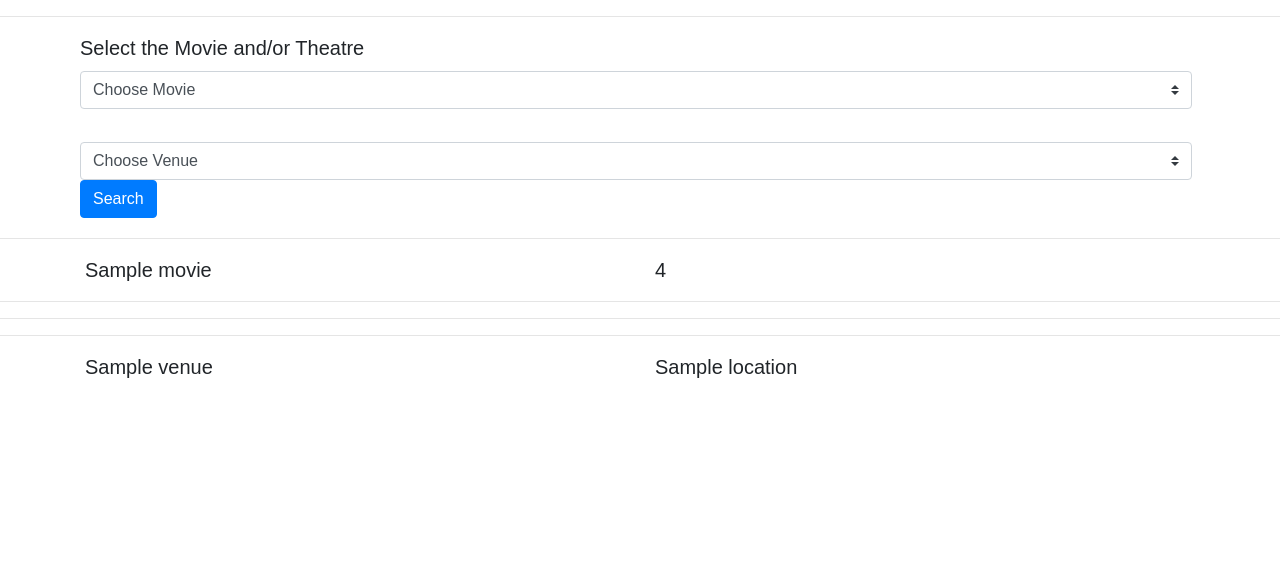
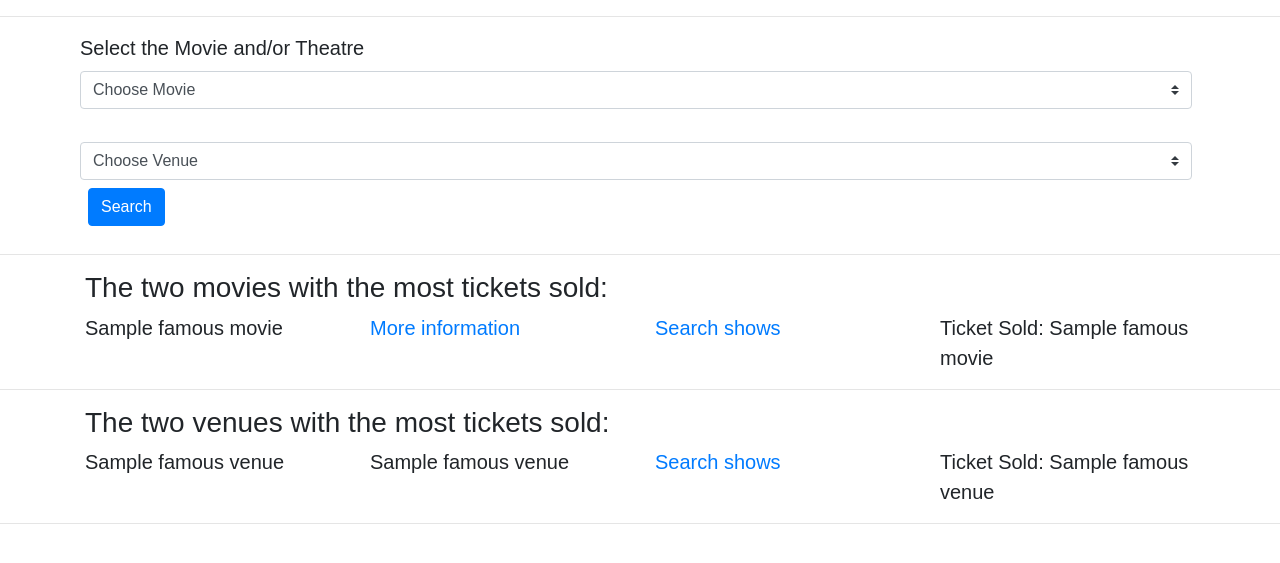
Before and after one commit to MiloniAtal/movietickets, a Flask app: template templates/home.html in a window 1280 px wide. Shown: the part 62-625 px from the top of the page. Run offline with Flask 2, Linux system fonts and the light colour scheme; the template is opened without the code that fills it: most values are stand-ins (such as "Sample title", 1, 10 or a date in 2020); parts of the project's set-up code (start-up, migrations or seed data) failed here and were passed over.

Commit message:
Added Popular movies, venue and recommended movies

```diff
--- a/server.py
+++ b/server.py
@@ -95,7 +95,29 @@ def home():
     data2.append({'name':result['name'], 'location':result['location'], 'vid':result['vid']})  # can also be accessed using result[0]
   cursor.close()
 
-  context = dict(movies=data, venues=data2 )
+  cursor = g.conn.execute("SELECT mid, COUNT(*) AS count FROM Ticket GROUP BY mid ORDER BY count DESC LIMIT 2")
+  famous_movie = []
+  for result in cursor:
+    mid = result["mid"]
+    cursor2 = g.conn.execute("SELECT name FROM Movie WHERE mid={mid}".format(mid=mid))
+    for res in cursor2:
+      name = res["name"]
+    famous_movie.append([mid, name, result["count"]])
+  cursor2.close()
+  cursor.close()
+
+  cursor = g.conn.execute("SELECT vid, COUNT(*) AS count FROM Ticket GROUP BY vid ORDER BY count DESC LIMIT 2")
+  famous_venue = []
+  for result in cursor:
+    vid = result["vid"]
+    cursor2 = g.conn.execute("SELECT name, location FROM Venue WHERE vid={vid}".format(vid=vid))
+    for res in cursor2:
+      name = res["name"]
+      location = res["location"]
+    famous_venue.append([vid, name, result["count"], location])
+  cursor2.close()
+  cursor.close()
+  context = dict(movies=data, venues=data2, famous_movie=famous_movie, famous_venue=famous_venue)
   return render_template("home.html", **context)
 
 @app.route('/home', methods=['POST'])
@@ -178,8 +200,29 @@ def movieInfo(mid):
       numLikes = cnt['count']
     reviews.append({'uname':result['name'], 'text':result['text'], 'time':result['time'], 'numLikes':numLikes})
   cursor.close
-  context = dict(movie = data[0], reviews=reviews)
 
+
+  cursor = g.conn.execute("SELECT genre FROM Movie where mid={mid}".format(mid=mid))
+  genre_list = []
+  for result in cursor:
+    if(result["genre"]):
+      genres = result["genre"]
+      genre_list = [word.strip() for word in genres.split(',')]
+  reco_mid = []
+  for genre in genre_list:
+    cursor = g.conn.execute("SELECT mid FROM Movie where genre like '%%{genre}%%'".format(genre=genre))
+    for result in cursor:
+      reco_mid.append(result["mid"])
+  reco_mid = list(set(reco_mid))
+  recos = []
+  for rmid in reco_mid:
+    if(int(rmid) != int(mid)):
+      cursor = g.conn.execute("SELECT name FROM Movie WHERE mid={mid}".format(mid=rmid))
+      for result in cursor:
+        recos.append([rmid, result["name"]])
+  cursor.close()
+
+  context = dict(movie = data[0], reviews=reviews, recos=recos)
   return render_template("movie_info.html", **context)
 
 @app.route('/venue_search/<vid>')
--- a/templates/home.html
+++ b/templates/home.html
@@ -39,15 +39,50 @@
 
       </div>
       <div class="form-row align-items-center">
-        <button type="submit" class="btn btn-primary">Search</button>
+        <button type="submit" class="btn btn-primary m-2">Search</button>
       </div>
     </form>
 
+
+
+
   </div>
+  <hr>
+  <div class="container">
+    {% if famous_movie|length != 0 %}
 
+      <h3>The two movies with the most tickets sold:</h3>
+        {% for fm in famous_movie %}
+        <div class="row">
+          <div class="col-sm">{{fm[1]}}</div>
+          {% set movie_info_url = '/movie_info/' ~ fm[0] %}
+          {% set movie_search_url = '/movie_search/' ~ fm[0] %}
+          <div class="col-sm"><a href={{movie_info_url}}>More information</a></div>
+          <div class="col-sm"><a href={{movie_search_url}}>Search shows</a></div>
+          <div class="col-sm">Ticket Sold: {{fm[2]}}</div>
+        </div>
+        {% endfor %}
+    {% endif%}
+  </div>
+  <hr>
+  <div class="container">
+    {% if famous_venue|length != 0 %}
+
+      <h3>The two venues with the most tickets sold:</h3>
+        {% for fv in famous_venue %}
+        <div class="row">
+          <div class="col-sm">{{fv[1]}}</div>
+          <div class="col-sm">{{fv[3]}}</div>
+          {% set venue_search_url = '/venue_search/' ~ fv[0] %}
+          <div class="col-sm"><a href={{venue_search_url}}>Search shows</a></div>
+          <div class="col-sm">Ticket Sold: {{fv[2]}}</div>
+        </div>
+        {% endfor %}
+    {% endif%}
+  </div>
   <hr>
 
-  <div class="container">
+  <!-- <div class="container">
 
     {% for n in movies %}
     <div class="row">
@@ -71,7 +106,7 @@
     </div>
     {% endfor %}
 
-</div>
+  </div> -->
 
 
 
```
Also changed, not shown: templates/booking.html (+8 -5 lines), templates/movie_info.html (+26 -4 lines). Lines whose indentation alone changed are shown as unchanged.
